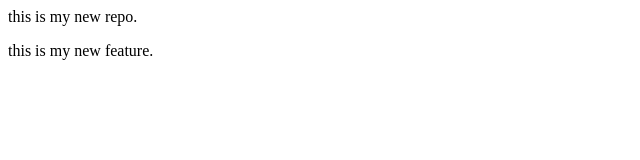
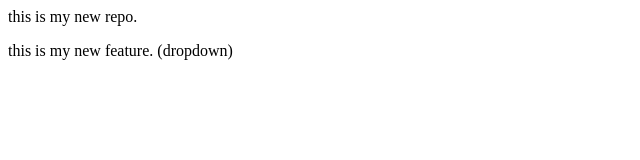
Before and after one commit to Zaid-changwadiya/localrepo, a plain HTML site: page index.html in a window 1280 px wide. Shown: the full height of the page, 0-640 px from the left. Drawn offline with Linux system fonts and the light colour scheme.

Commit message:
add dropdown

```diff
--- a/index.html
+++ b/index.html
@@ -1,2 +1,2 @@
 <p>this is my new repo.</p>
-<p> this is my new feature.</p>
+<p> this is my new feature. (dropdown)</p>
```
